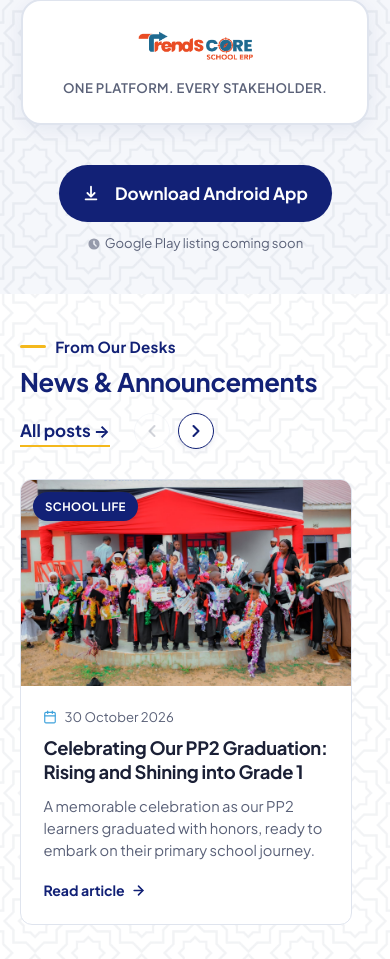
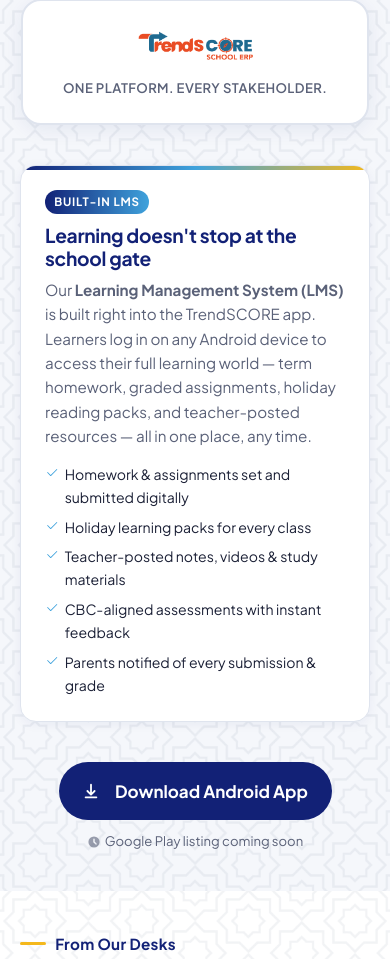
Before and after one commit to Amalgamate/zawadi-junior-academy, a React (Vite) app: page / in a window 390 px wide. Shown: the part 6247-7206 px from the top of the page. Built offline with nearby package versions, Linux system fonts and the light colour scheme; no server answers.

Commit message:
feat: add LMS section on homepage and Academics page with features and app download

```diff
--- a/src/pages/Academics.tsx
+++ b/src/pages/Academics.tsx
@@ -110,7 +110,7 @@ export default function Academics() {
           </p>
         </div>
 
-        <div className="ict-grid">
+        <div className="ict-grid ict-grid-4">
           {/* ICT Lab */}
           <div className="ict-card">
             <div className="ict-card-top" style={{ background: "linear-gradient(90deg, #3fa2dc, #122176)" }} />
@@ -179,6 +179,31 @@ export default function Academics() {
               </p>
             </div>
           </div>
+
+          {/* LMS */}
+          <div className="ict-card ict-card-lms">
+            <div className="ict-card-top" style={{ background: "linear-gradient(90deg, #122176, #3fa2dc)" }} />
+            <div className="ict-card-body">
+              <span className="ict-badge" style={{ background: "rgba(18,33,118,0.1)", color: "#122176" }}>
+                <svg viewBox="0 0 16 16" fill="currentColor" width="13" height="13" aria-hidden="true">
+                  <path d="M2 2a2 2 0 0 0-2 2v8a2 2 0 0 0 2 2h12a2 2 0 0 0 2-2V4a2 2 0 0 0-2-2H2zm.5 3h11a.5.5 0 0 1 0 1h-11a.5.5 0 0 1 0-1zm0 3h11a.5.5 0 0 1 0 1h-11a.5.5 0 0 1 0-1zm0 3h5a.5.5 0 0 1 0 1h-5a.5.5 0 0 1 0-1z"/>
+                </svg>
+                LMS
+              </span>
+              <h3>Online Learning Platform</h3>
+              <p>
+                Our built-in <strong>Learning Management System</strong> means school never truly stops. Learners access
+                all their learning materials from the TrendSCORE app — on any Android device, from home.
+              </p>
+              <ul className="lms-list">
+                <li>Homework &amp; assignments set &amp; submitted online</li>
+                <li>Holiday learning packs for every class</li>
+                <li>Teacher notes, recorded lessons &amp; reading materials</li>
+                <li>CBC assessments with instant scores</li>
+                <li>Parents see every submission &amp; grade in real time</li>
+              </ul>
+            </div>
+          </div>
         </div>
       </Section>
 
--- a/src/pages/Home.tsx
+++ b/src/pages/Home.tsx
@@ -217,6 +217,49 @@ export default function Home() {
           </div>
         </div>
 
+        {/* LMS spotlight */}
+        <div className="lms-spotlight">
+          <div className="lms-spotlight-icon" aria-hidden="true">
+            <svg viewBox="0 0 56 56" fill="none">
+              <circle cx="28" cy="28" r="28" fill="#122176" opacity=".07"/>
+              <rect x="14" y="16" width="28" height="20" rx="3" fill="none" stroke="#122176" strokeWidth="2"/>
+              <path d="M22 36v4M34 36v4M18 40h20" stroke="#122176" strokeWidth="2" strokeLinecap="round"/>
+              <path d="M24 23l2 2 6-5" stroke="#3fa2dc" strokeWidth="2" strokeLinecap="round" strokeLinejoin="round"/>
+            </svg>
+          </div>
+          <div className="lms-spotlight-body">
+            <span className="lms-pill">Built-in LMS</span>
+            <h3>Learning doesn't stop at the school gate</h3>
+            <p>
+              Our <strong>Learning Management System (LMS)</strong> is built right into the TrendSCORE app. Learners log in
+              on any Android device to access their full learning world — term homework, graded assignments, holiday
+              reading packs, and teacher-posted resources — all in one place, any time.
+            </p>
+            <ul className="lms-feature-list">
+              <li>
+                <svg viewBox="0 0 16 16" fill="#3fa2dc" width="14" height="14" aria-hidden="true"><path d="M13.854 3.646a.5.5 0 0 1 0 .708l-7 7a.5.5 0 0 1-.708 0l-3.5-3.5a.5.5 0 1 1 .708-.708L6.5 10.293l6.646-6.647a.5.5 0 0 1 .708 0z"/></svg>
+                Homework &amp; assignments set and submitted digitally
+              </li>
+              <li>
+                <svg viewBox="0 0 16 16" fill="#3fa2dc" width="14" height="14" aria-hidden="true"><path d="M13.854 3.646a.5.5 0 0 1 0 .708l-7 7a.5.5 0 0 1-.708 0l-3.5-3.5a.5.5 0 1 1 .708-.708L6.5 10.293l6.646-6.647a.5.5 0 0 1 .708 0z"/></svg>
+                Holiday learning packs for every class
+              </li>
+              <li>
+                <svg viewBox="0 0 16 16" fill="#3fa2dc" width="14" height="14" aria-hidden="true"><path d="M13.854 3.646a.5.5 0 0 1 0 .708l-7 7a.5.5 0 0 1-.708 0l-3.5-3.5a.5.5 0 1 1 .708-.708L6.5 10.293l6.646-6.647a.5.5 0 0 1 .708 0z"/></svg>
+                Teacher-posted notes, videos &amp; study materials
+              </li>
+              <li>
+                <svg viewBox="0 0 16 16" fill="#3fa2dc" width="14" height="14" aria-hidden="true"><path d="M13.854 3.646a.5.5 0 0 1 0 .708l-7 7a.5.5 0 0 1-.708 0l-3.5-3.5a.5.5 0 1 1 .708-.708L6.5 10.293l6.646-6.647a.5.5 0 0 1 .708 0z"/></svg>
+                CBC-aligned assessments with instant feedback
+              </li>
+              <li>
+                <svg viewBox="0 0 16 16" fill="#3fa2dc" width="14" height="14" aria-hidden="true"><path d="M13.854 3.646a.5.5 0 0 1 0 .708l-7 7a.5.5 0 0 1-.708 0l-3.5-3.5a.5.5 0 1 1 .708-.708L6.5 10.293l6.646-6.647a.5.5 0 0 1 .708 0z"/></svg>
+                Parents notified of every submission &amp; grade
+              </li>
+            </ul>
+          </div>
+        </div>
+
         <div className="platform-actions">
           <a
             href="/trendscore.apk"
--- a/src/styles.css
+++ b/src/styles.css
@@ -2232,8 +2232,22 @@ main:focus {
   margin-top: var(--s3);
 }
 
+.ict-grid-4 {
+  grid-template-columns: repeat(4, 1fr);
+}
+
+@media (max-width: 1080px) {
+  .ict-grid-4 {
+    grid-template-columns: repeat(2, 1fr);
+  }
+}
+
 @media (max-width: 860px) {
   .ict-grid {
+    grid-template-columns: 1fr;
+  }
+
+  .ict-grid-4 {
     grid-template-columns: 1fr;
   }
 }
@@ -2289,3 +2303,122 @@ main:focus {
   color: var(--muted);
   line-height: 1.55;
 }
+
+/* LMS card bullet list */
+.lms-list {
+  list-style: none;
+  padding: 0;
+  margin: 0.4rem 0 0;
+  display: flex;
+  flex-direction: column;
+  gap: 0.35rem;
+}
+
+.lms-list li {
+  font-size: 0.85rem;
+  color: var(--muted);
+  padding-left: 1.2em;
+  position: relative;
+}
+
+.lms-list li::before {
+  content: "✓";
+  position: absolute;
+  left: 0;
+  color: var(--sky);
+  font-weight: 700;
+}
+
+/* ─── LMS Spotlight (homepage) ───────────────────────────── */
+.lms-spotlight {
+  display: grid;
+  grid-template-columns: auto 1fr;
+  gap: var(--s3) var(--s4);
+  align-items: start;
+  background: #fff;
+  border: 1px solid var(--line);
+  border-radius: 16px;
+  padding: var(--s3) var(--s4);
+  margin-bottom: var(--s4);
+  box-shadow: 0 2px 12px rgba(18,33,118,0.06);
+  position: relative;
+  overflow: hidden;
+}
+
+.lms-spotlight::before {
+  content: "";
+  position: absolute;
+  top: 0; left: 0; right: 0;
+  height: 4px;
+  background: linear-gradient(90deg, var(--navy), var(--sky), var(--gold));
+}
+
+@media (max-width: 700px) {
+  .lms-spotlight {
+    grid-template-columns: 1fr;
+    padding: var(--s3);
+  }
+  .lms-spotlight-icon {
+    display: none;
+  }
+}
+
+.lms-spotlight-icon svg {
+  width: 72px;
+  height: 72px;
+}
+
+.lms-spotlight-body {
+  display: flex;
+  flex-direction: column;
+  gap: 0.5rem;
+}
+
+.lms-pill {
+  display: inline-block;
+  background: linear-gradient(90deg, #122176, #3fa2dc);
+  color: #fff;
+  font-size: 0.72rem;
+  font-weight: 700;
+  letter-spacing: 0.07em;
+  text-transform: uppercase;
+  padding: 0.22em 0.8em;
+  border-radius: 99px;
+  margin-bottom: 0.15rem;
+  width: fit-content;
+}
+
+.lms-spotlight-body h3 {
+  font-size: 1.2rem;
+  margin: 0;
+}
+
+.lms-spotlight-body > p {
+  margin: 0;
+  font-size: 0.95rem;
+  color: var(--muted);
+  line-height: 1.6;
+  max-width: 70ch;
+}
+
+.lms-feature-list {
+  list-style: none;
+  padding: 0;
+  margin: 0.4rem 0 0;
+  display: grid;
+  grid-template-columns: repeat(auto-fill, minmax(230px, 1fr));
+  gap: 0.4rem 1.5rem;
+}
+
+.lms-feature-list li {
+  display: flex;
+  align-items: baseline;
+  gap: 0.4em;
+  font-size: 0.88rem;
+  color: var(--ink);
+}
+
+.lms-feature-list svg {
+  flex-shrink: 0;
+  margin-top: 2px;
+}
```
